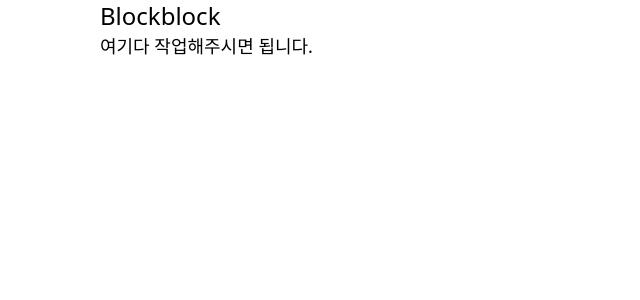
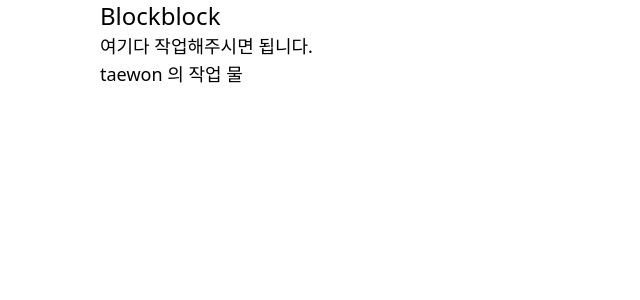
Before and after one commit to BlockBlockYonsei/SuiMoveScratch, a React (Vite) app: page / in a window 1280 px wide. Shown: the top 300 px of the page, without its empty margins (0-640 px from the left). Built offline with nearby package versions, Linux system fonts and the light colour scheme.

Commit message:
Add some codes

```diff
--- a/src/pages/Main/Main.tsx
+++ b/src/pages/Main/Main.tsx
@@ -3,6 +3,7 @@ export default function Main() {
     <div>
       <div className="text-2xl">Blockblock</div>
       <div className="text-lg">여기다 작업해주시면 됩니다.</div>
+      <div className="text-lg">taewon 의 작업 물</div>
     </div>
   );
 }
```
